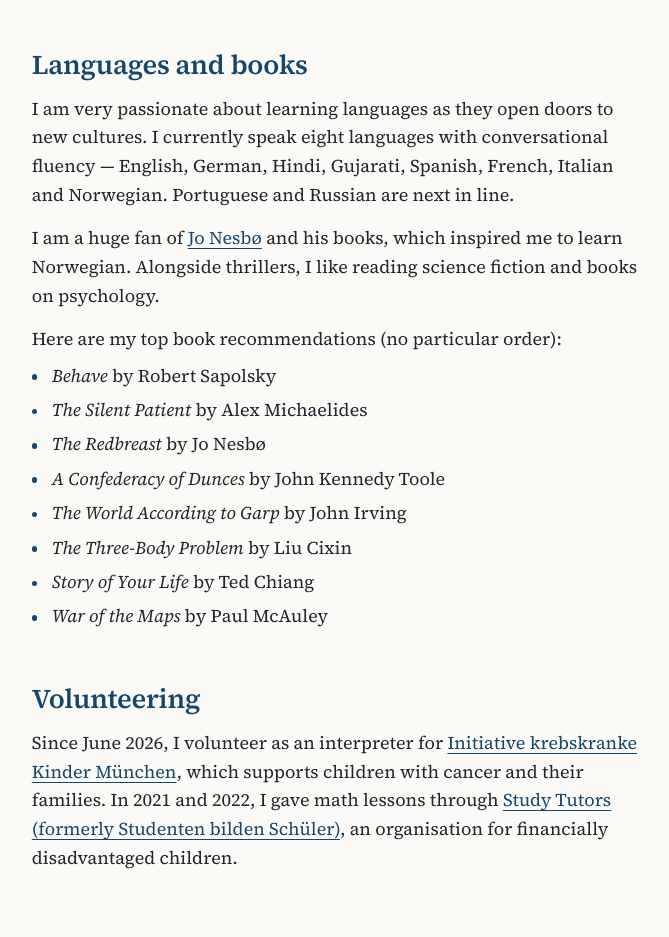
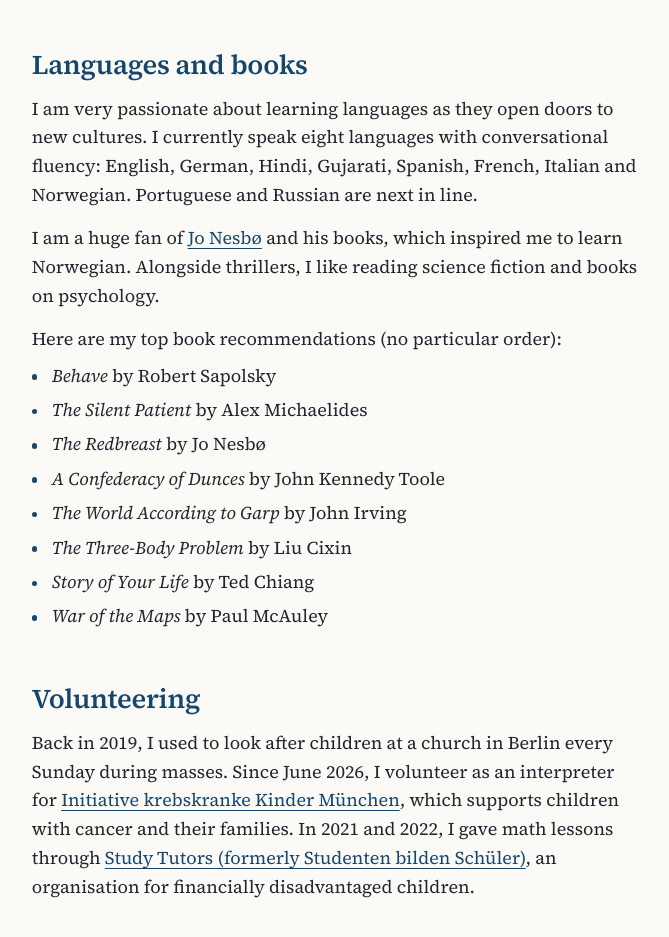
Before and after one commit to peterhalde/peterhalde.github.io, a plain HTML site: page other.html in a window 1280 px wide. Shown: the part 687-1624 px from the top of the page, without its empty margins (445-1114 px from the left). Drawn offline with Linux system fonts and the light colour scheme.

Commit message:
Refactor meta tags and improve language fluency text
Removed duplicate meta description and updated language fluency sentence.

```diff
--- a/other.html
+++ b/other.html
@@ -3,12 +3,10 @@
 <head>
   <meta charset="utf-8">
   <meta name="viewport" content="width=device-width, initial-scale=1">
-  <meta name="description" content="Dheer Patel on sprinting in Munich, volunteering, learning languages and reading Jo Nesbø.">
   <title>Other · Dheer Patel</title>
   <link rel="canonical" href="https://peterhalde.github.io/other.html">
   <meta property="og:type" content="website">
   <meta property="og:title" content="Other · Dheer Patel">
-  <meta property="og:description" content="Dheer Patel on sprinting in Munich, volunteering, learning languages and reading Jo Nesbø.">
   <meta property="og:url" content="https://peterhalde.github.io/other.html">
   <meta property="og:image" content="https://peterhalde.github.io/images/og.jpg">
   <meta property="og:image:width" content="1200">
@@ -55,7 +53,7 @@
 
       <section>
         <h2>Languages and books</h2>
-        <p>I am very passionate about learning languages as they open doors to new cultures. I currently speak eight languages with conversational fluency — English, German, Hindi, Gujarati, Spanish, French, Italian and Norwegian. Portuguese and Russian are next in line.</p>
+        <p>I am very passionate about learning languages as they open doors to new cultures. I currently speak eight languages with conversational fluency: English, German, Hindi, Gujarati, Spanish, French, Italian and Norwegian. Portuguese and Russian are next in line.</p>
         <p>I am a huge fan of <a href="https://jonesbo.com/">Jo Nesbø</a> and his books, which inspired me to learn Norwegian. Alongside thrillers, I like reading science fiction and books on psychology.</p>
         <p>Here are my top book recommendations (no particular order):</p>
         <ul class="books" role="list">
@@ -72,7 +70,7 @@
 
       <section>
         <h2>Volunteering</h2>
-        <p>Since June 2026, I volunteer as an interpreter for <a href="https://krebs-bei-kindern.de/">Initiative krebskranke Kinder München</a>, which supports children with cancer and their families. In 2021 and 2022, I gave math lessons through <a href="https://studytutors.de/">Study Tutors (formerly Studenten bilden Schüler)</a>, an organisation for financially disadvantaged children.</p>
+        <p>Back in 2019, I used to look after children at a church in Berlin every Sunday during masses. Since June 2026, I volunteer as an interpreter for <a href="https://krebs-bei-kindern.de/">Initiative krebskranke Kinder München</a>, which supports children with cancer and their families. In 2021 and 2022, I gave math lessons through <a href="https://studytutors.de/">Study Tutors (formerly Studenten bilden Schüler)</a>, an organisation for financially disadvantaged children.</p>
       </section>
     </main>
   </div>
```
